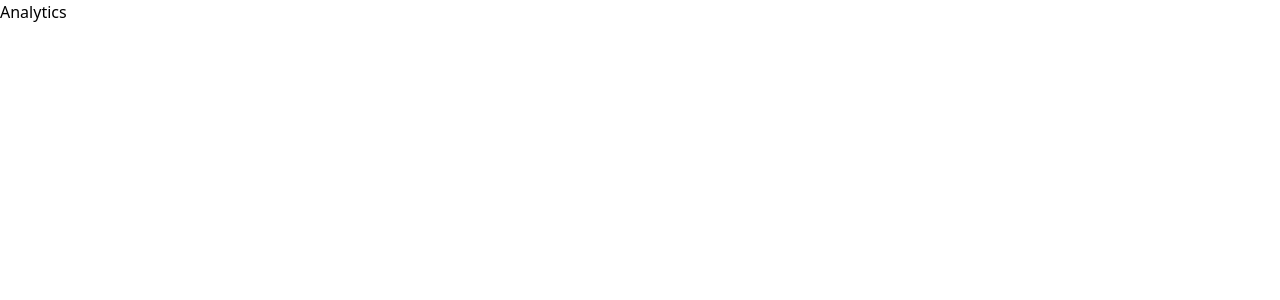
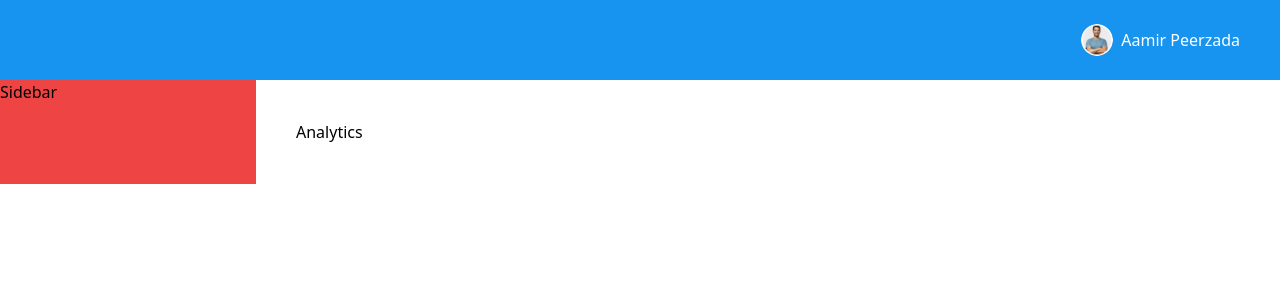
Before and after one commit to RabeyaAkter78/react-dashboard-layout, a React (Vite) app: page / in a window 1280 px wide. Shown: the top 300 px of the page. Built offline with nearby package versions, Linux system fonts and the light colour scheme.

Commit message:
make layout for db

```diff
--- /dev/null
+++ b/src/Components/Sidebar/Sidebar.jsx
@@ -0,0 +1,10 @@
+
+const Sidebar = () => {
+    return (
+        <div>
+            Sidebar
+        </div>
+    );
+};
+
+export default Sidebar;
--- a/src/Layout/Main/Main.jsx
+++ b/src/Layout/Main/Main.jsx
@@ -1,9 +1,74 @@
 import { Outlet } from "react-router-dom";
+import user from "../../assets/image/user.png";
+import Sidebar from "../../Components/Sidebar/Sidebar";
+import { useEffect, useState } from "react";
+import { ConfigProvider, Drawer } from "antd";
+import { GiHamburgerMenu } from "react-icons/gi";
+import { FaX } from "react-icons/fa6";
 
 const MainLayout = () => {
+    const [drawer, setDrawer] = useState(false);
+    const [isMobile, setIsMobile] = useState(window.innerWidth < 768);
+
+    const toggleDrawer = () => setDrawer(!drawer);
+    const closeDrawer = () => setDrawer(false);
+
+    useEffect(() => {
+        const handleResize = () => {
+            setIsMobile(window.innerWidth < 768);
+            if (window.innerWidth >= 768) closeDrawer();
+        };
+        window.addEventListener("resize", handleResize);
+        return () => window.removeEventListener("resize", handleResize);
+    }, []);
+
     return (
         <div>
-            <Outlet />
+            <div className="h-20 bg-[#1794ef] flex justify-between md:justify-end items-center px-2 md:px-0">
+                {isMobile && (
+                    <GiHamburgerMenu onClick={toggleDrawer} className="h-5 w-5 cursor-pointer text-white" />
+                )}
+                <div className="flex items-center gap-2 text-white mx-10">
+                    <img src={user} alt="User" className="h-8 w-8 rounded-full" />
+                    <p>Aamir Peerzada</p>
+                </div>
+            </div>
+            <ConfigProvider
+                theme={{
+                    components: {
+                        Drawer: {
+                            footerPaddingInline: 0,
+                            footerPaddingBlock: 0,
+                            padding: 0,
+                            paddingLG: 0,
+                            paddingXS: 30,
+                        }
+                    }
+                }}
+            >
+                <div className="w-full flex">
+                    {isMobile ? (
+                        <Drawer
+                            title="Menu"
+                            placement="left"
+                            closable={true}
+                            onClose={closeDrawer}
+                            open={drawer}
+                            width="80%"
+                            closeIcon={<FaX className="text-black" />}
+                        >
+                            <Sidebar onClose={closeDrawer} />
+                        </Drawer>
+                    ) : (
+                        <div className="w-[20%] bg-red-500">
+                            <Sidebar />
+                        </div>
+                    )}
+                    <div className={`flex-1 ${isMobile ? "p-4" : "p-10"}`}>
+                        <Outlet />
+                    </div>
+                </div>
+            </ConfigProvider>
         </div>
     );
 };
```
Also changed, not shown: src/assets/image/user.png (added).
